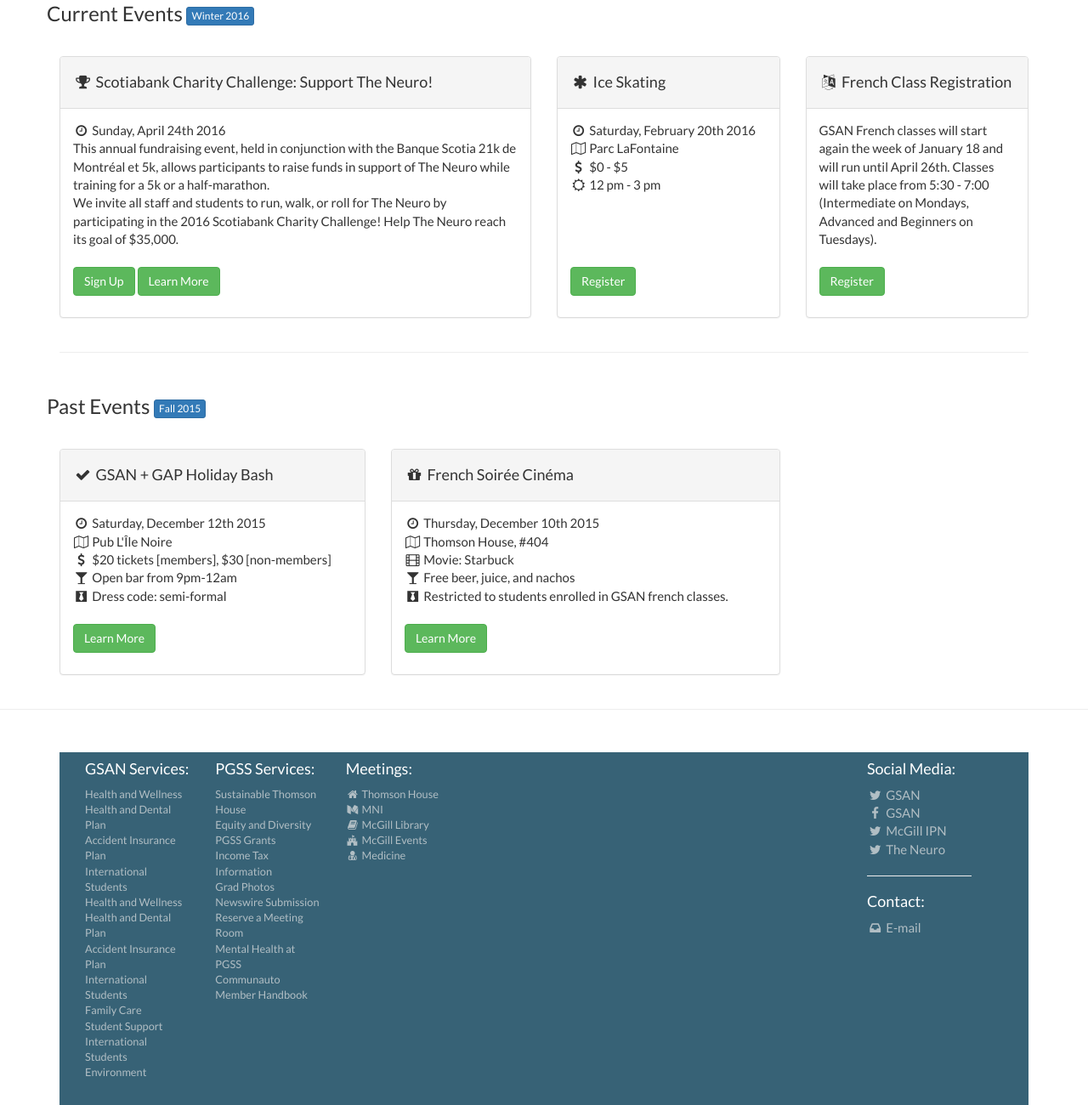
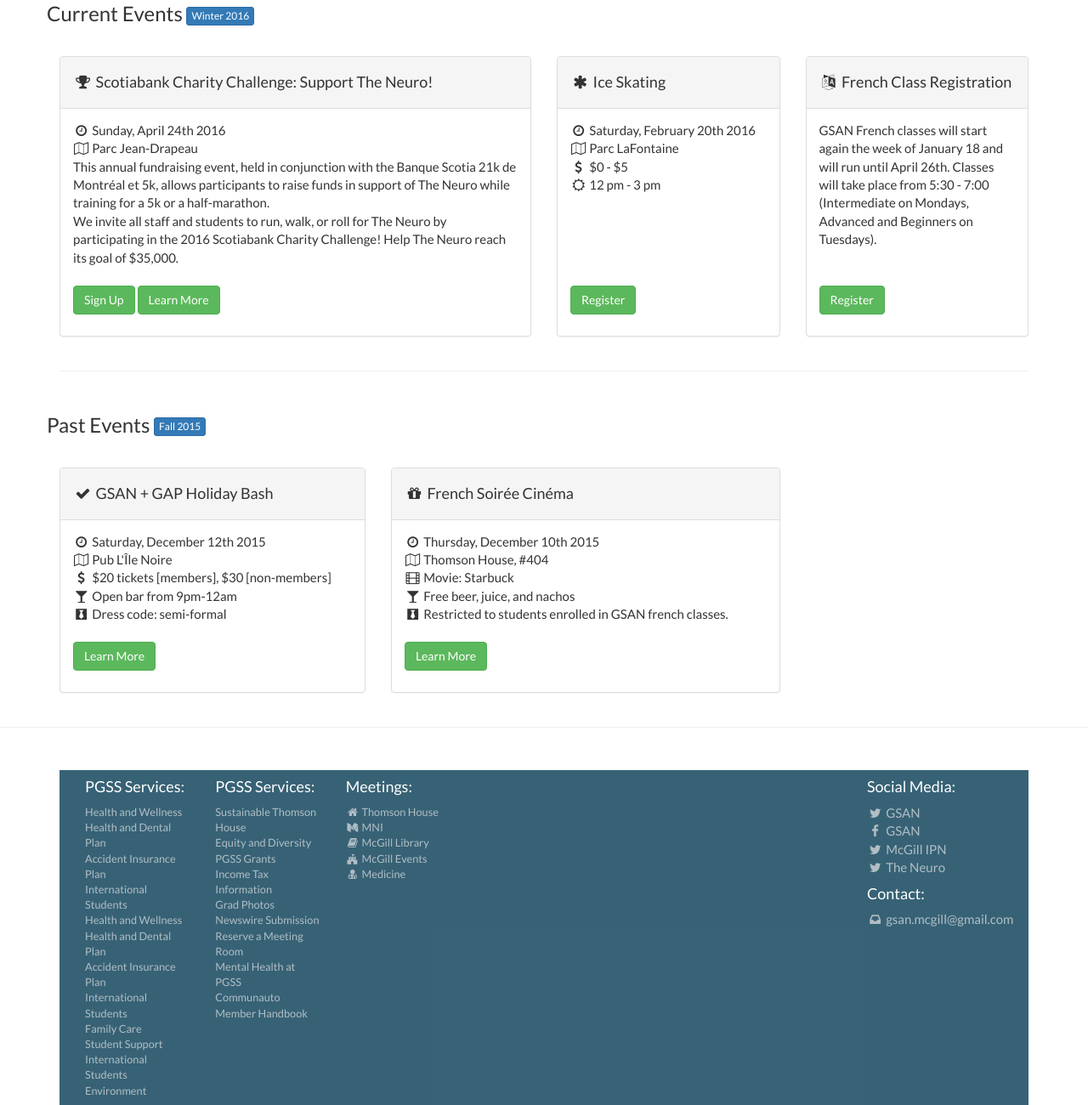
Before and after one commit to GSANeuro/soma.gsaneuro, a plain HTML site: page index.html in a window 1280 px wide. Shown: the part 686-1986 px from the top of the page at 85% size. Drawn offline with nearby package versions, Linux system fonts and the light colour scheme.

Commit message:
fixed the footer

```diff
--- a/index.html
+++ b/index.html
@@ -401,6 +401,9 @@
                 <i class='fa fa-clock-o fa-fw'></i>
                 Sunday, April 24th 2016
                 <br>
+                <i class='fa fa-map-o fa-fw'></i>
+                Parc Jean-Drapeau
+                <br>
                 This annual fundraising event, held in conjunction with the Banque Scotia 21k de Montréal et 5k, allows participants to raise funds in support of The Neuro while training for a 5k or a half-marathon.
                 <br>
                 We invite all staff and students to run, walk, or roll for The Neuro by participating in the 2016 Scotiabank Charity Challenge! Help The Neuro reach its goal of $35,000.
@@ -438,6 +441,7 @@
                 <br>
                 <br>
                 <br>
+                <br>
                 <a class='btn btn-success' href='https://www.eventbrite.ca/e/gsan-presents-lets-skate-this-party-started-tickets-21119382642' target='_blank'>Register</a>
               </p>
             </div>
@@ -454,6 +458,7 @@
             <div class='panel-body'>
               <p>
                 GSAN French classes will start again the week of January 18 and will run until April 26th. Classes will take place from 5:30 - 7:00 (Intermediate on Mondays, Advanced and Beginners on Tuesdays).
+                <br>
                 <br>
                 <br>
                 <a class='btn btn-success' href='https://docs.google.com/forms/d/1cfm1GQdXVNIUu1kUyX2ig4wW9uoRnsnZGrpbd9cV_zY/viewform?usp=send_form' target='_blank'>Register</a>
@@ -544,7 +549,7 @@
           <div class='col-lg-10'>
             <div class='col-lg-2 col-xs-6'>
               <div style='margin-left: 0px;'>
-                <h4>GSAN Services:</h4>
+                <h4>PGSS Services:</h4>
                 <ul class='list-unstyled'>
                   <small>
                     <li>
@@ -661,7 +666,7 @@
                 </small>
               </ul>
             </div>
-            <div class='col-lg-2 col-xs-6 col-lg-push-6'>
+            <div class='col-lg-3 col-xs-6 col-lg-push-6'>
               <h4>Social Media:</h4>
               <a href='https://twitter.com/GSANMcGill' target='_blank' title='Twitter'>
                 <i class='fa fa-twitter fa-fw'></i>
@@ -682,12 +687,12 @@
                 <i class='fa fa-twitter fa-fw'></i>
                 The Neuro
               </a>
-              <hr>
+              <br>
               <h4>Contact:</h4>
               <p>
                 <a href='mailto:gsan.mcgill@gmail.com'>
                   <i class='fa fa-inbox fa-fw'></i>
-                  E-mail
+                  gsan.mcgill@gmail.com
                 </a>
               </p>
             </div>
```
Also changed, not shown: 404/index.html (+4 -4 lines), about-us/index.html (+4 -4 lines), academic/index.html (+4 -4 lines), buddy/index.html (+4 -4 lines), committee2015-16/index.html (+4 -4 lines), contact/index.html (+4 -4 lines), executive2015-16/index.html (+4 -4 lines), faq/index.html (+4 -4 lines), finance/index.html (+4 -4 lines), french/index.html (+4 -4 lines), gallery/index.html (+4 -4 lines), page-1/index.html (+4 -4 lines), past-gsan-committees/index.html (+4 -4 lines), research-symposia/index.html (+4 -4 lines), 3 more files, 1 other file.
